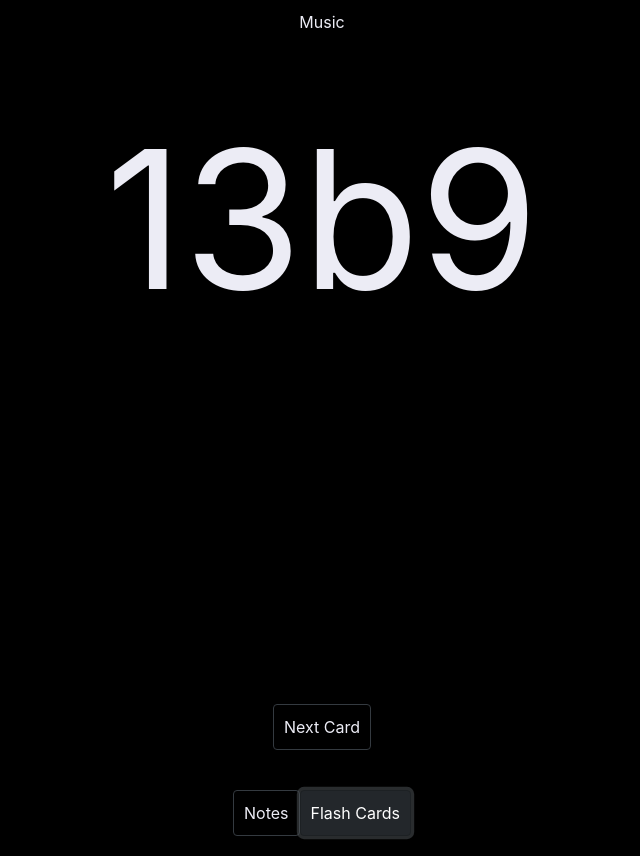
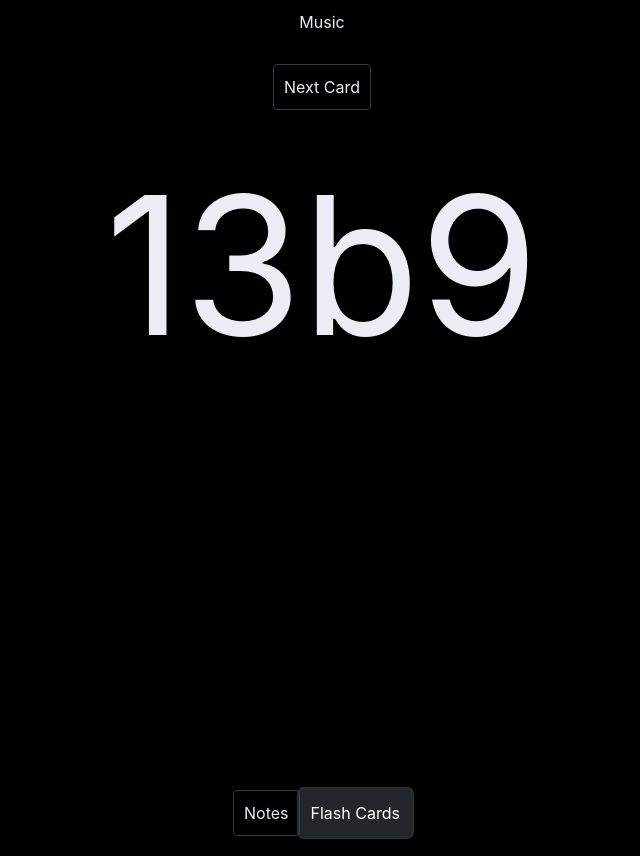
Before and after one commit to golubitsky/music, a React (Create React App) app: page / in a window 1280 px wide. Both pictures are taken after a click on the button "Flash Cards". Shown: the whole page, without its empty margins (318-958 px from the left). Built offline with nearby package versions, Linux system fonts and the light colour scheme.

Commit message:
move button up top

```diff
--- a/src/screens/FlashCards.js
+++ b/src/screens/FlashCards.js
@@ -30,9 +30,6 @@ export class FlashCards extends React.Component {
 
     return (
       <div>
-        <div className="card" onClick={() => this.flipCard()}>
-          {this.state.displayedSide}
-        </div>
         <Button
           variant="dark"
           onClick={() => {
@@ -41,6 +38,9 @@ export class FlashCards extends React.Component {
         >
           Next Card
         </Button>
+        <div className="card" onClick={() => this.flipCard()}>
+          {this.state.displayedSide}
+        </div>
       </div>
     );
   }
```
